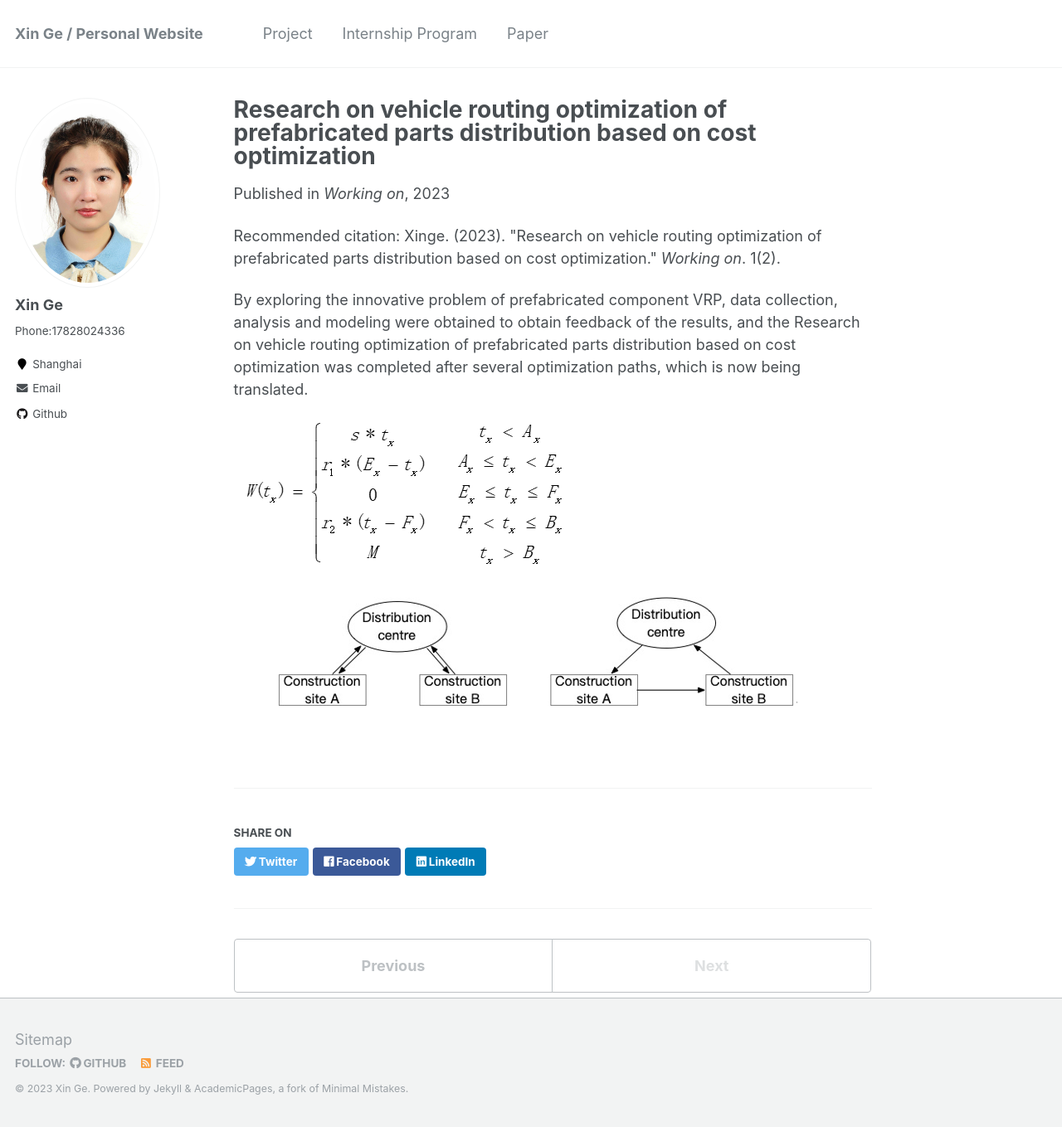
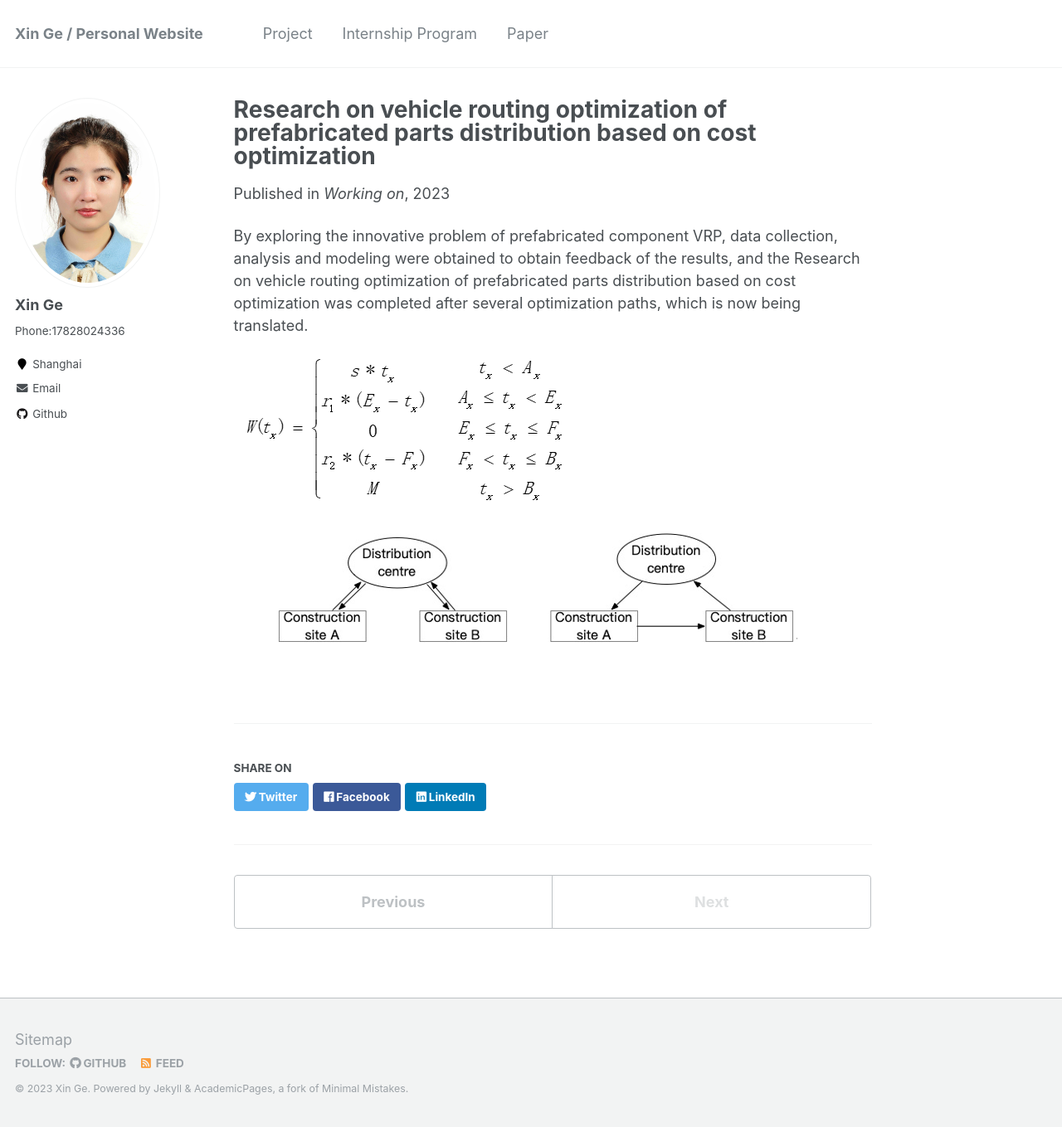
Before and after one commit to Esther0630/Esther0630.github.io, a Jekyll site: the page built from _publications/2010-10-01-paper-title-number-2.md, in a window 1280 px wide and 1359 px high. Shown: the whole window at 83% size. Built offline with Jekyll 4.4.1, drawn with Linux system fonts in a browser that asks for light colours.

Commit message:
Update 2010-10-01-paper-title-number-2.md

```diff
--- a/_publications/2010-10-01-paper-title-number-2.md
+++ b/_publications/2010-10-01-paper-title-number-2.md
@@ -1,11 +1,10 @@
 ---
 title: "Research on vehicle routing optimization of prefabricated parts distribution based on cost optimization"
-collection: publications
+collection: Paper
 permalink: /publication/2010-10-01-paper-title-number-2
 excerpt: 'Explore the VRP innovation problem of prefabricated components, collect data, analyze and model to obtain the feedback of the results, and obtain the optimal path after multiple optimizations.'
 date: 2023-01-01
 venue: 'Working on'
-citation: 'Xinge. (2023). &quot;Research on vehicle routing optimization of prefabricated parts distribution based on cost optimization.&quot; <i>Working on</i>. 1(2).'
 ---
 By exploring the innovative problem of prefabricated component VRP, data collection, analysis and modeling were obtained to obtain feedback of the results, and the Research on vehicle routing optimization of prefabricated parts distribution based on cost optimization was completed after several optimization paths, which is now being translated.
 <br/><img src='/images/VRP paper1.png'><br/><img src='/images/VRP paper2.png'>
```
